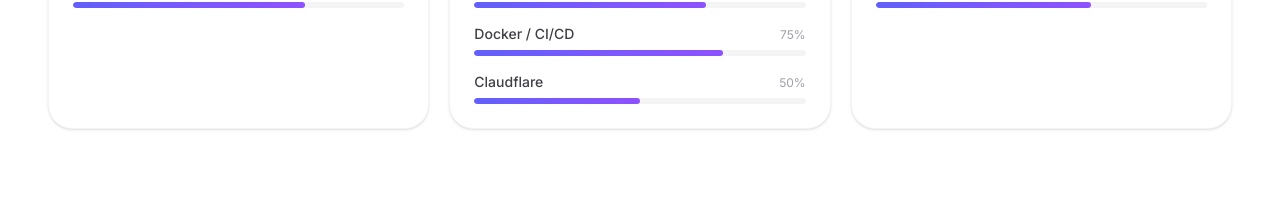
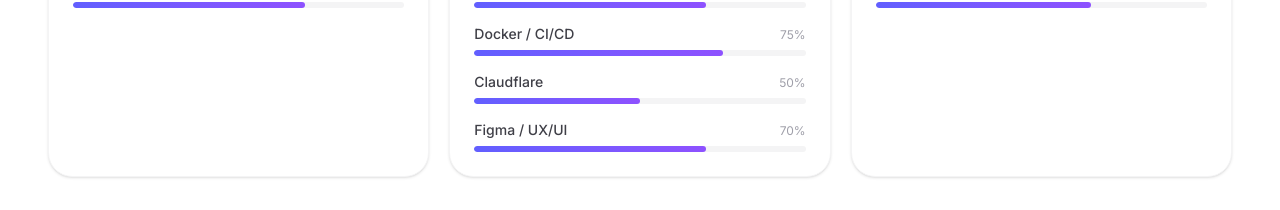
Before and after one commit to Rathana-SOKHA/portfolio, a React (Vite) app: page / in a window 1280 px wide. Shown: the part 2920-3130 px from the top of the page. Built offline with nearby package versions, Linux system fonts and the light colour scheme; a web font is replaced by a local one.

Commit message:
feat: add skill

```diff
--- a/src/data/index.ts
+++ b/src/data/index.ts
@@ -90,7 +90,8 @@ export const skills = [
       { name: "MongoDB", level: 78 },
       { name: "Redis", level: 70 },
       { name: "Docker / CI/CD", level: 75 },
-      { name: "Claudflare", level: 50}
+      { name: "Claudflare", level: 50},
+      { name: "Figma / UX/UI", level: 70}
     ],
   },
   {
```
